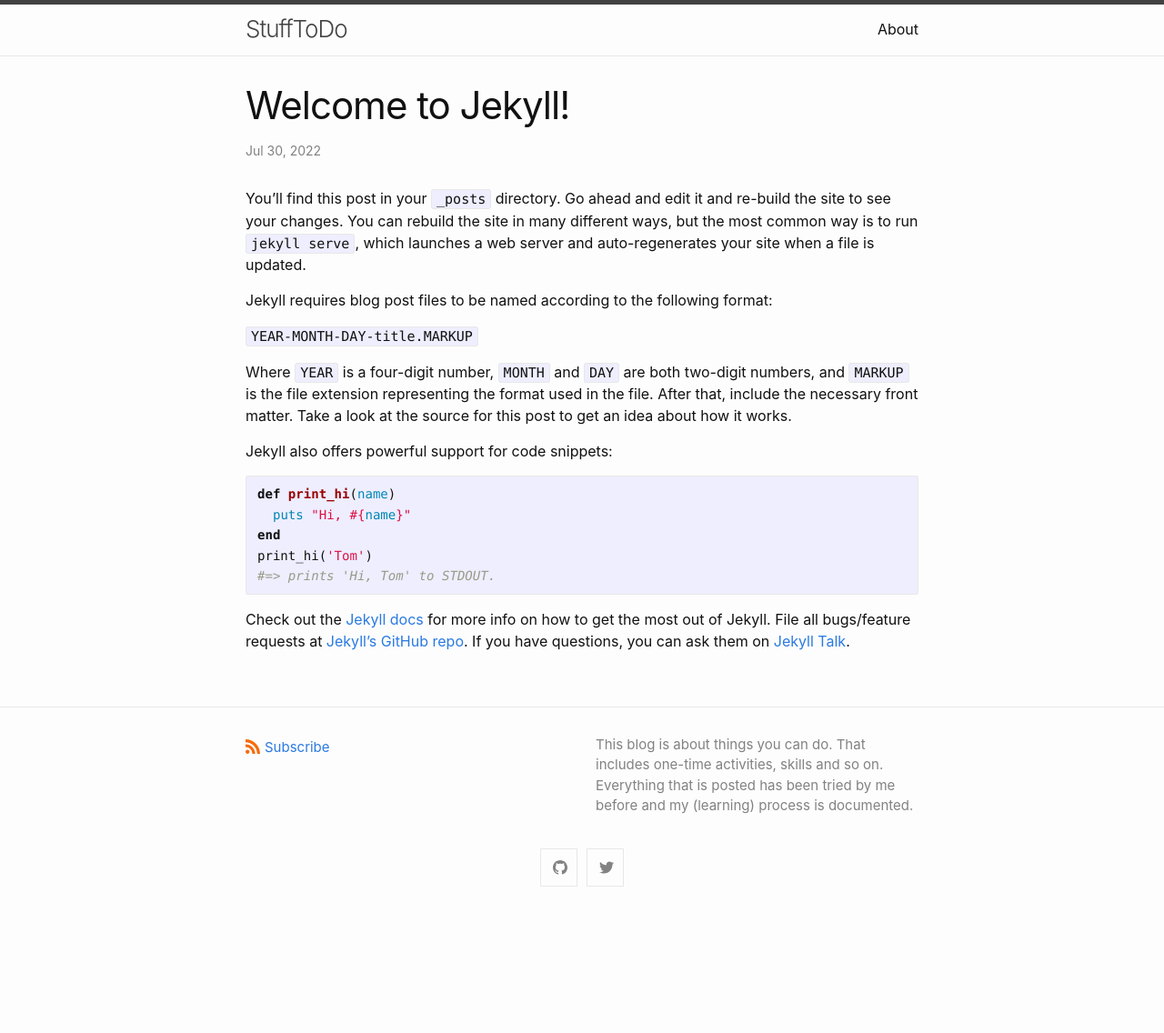
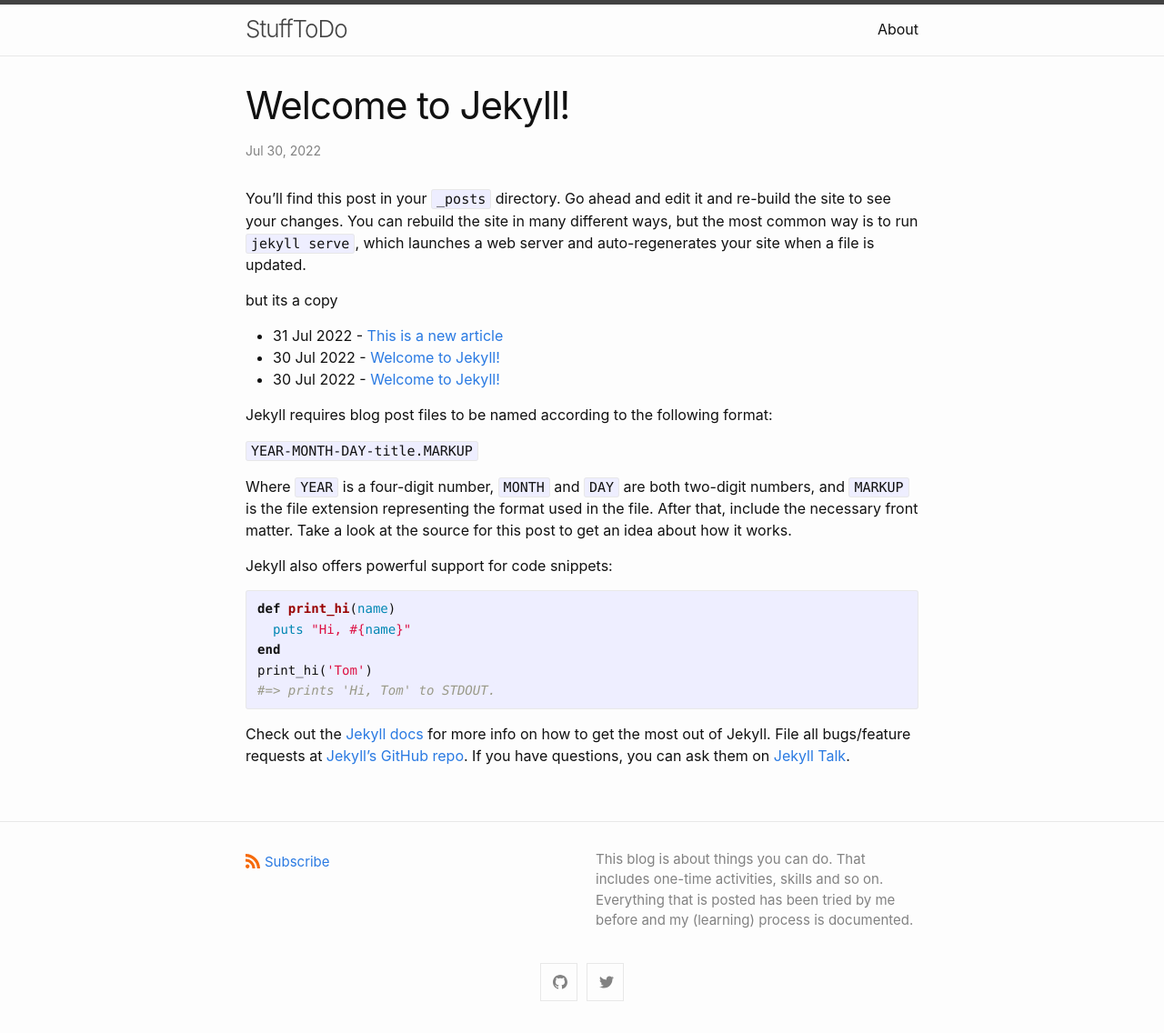
Before and after one commit to Frederik-Edel/frederik-edel.github.io, a Jekyll site: the page built from _posts/2022-07-30-welcome-to-jekyll copy.markdown, in a window 1280 px wide. Shown: the whole page at 91% size. Built offline with Jekyll 4.4.1, drawn with Linux system fonts in a browser that asks for light colours; before the commit the page ends 1010 px from its top, so only the background shows below that.

Commit message:
further test

```diff
--- a/_posts/2022-07-30-welcome-to-jekyll copy.markdown
+++ b/_posts/2022-07-30-welcome-to-jekyll copy.markdown
@@ -5,6 +5,14 @@ date:   2022-07-30 23:21:41 +0200
 categories: jekyll update
 ---
 You’ll find this post in your `_posts` directory. Go ahead and edit it and re-build the site to see your changes. You can rebuild the site in many different ways, but the most common way is to run `jekyll serve`, which launches a web server and auto-regenerates your site when a file is updated.
+
+but its a copy
+
+<ul>
+   {% for post in site.posts %}
+      <li><span>{{ post.date | date_to_string }}</span> - <a href="{{ post.url }}" title="{{ post.title }}">{{ post.title }}</a></li>
+   {% endfor %}
+</ul>
 
 Jekyll requires blog post files to be named according to the following format:
 
```
